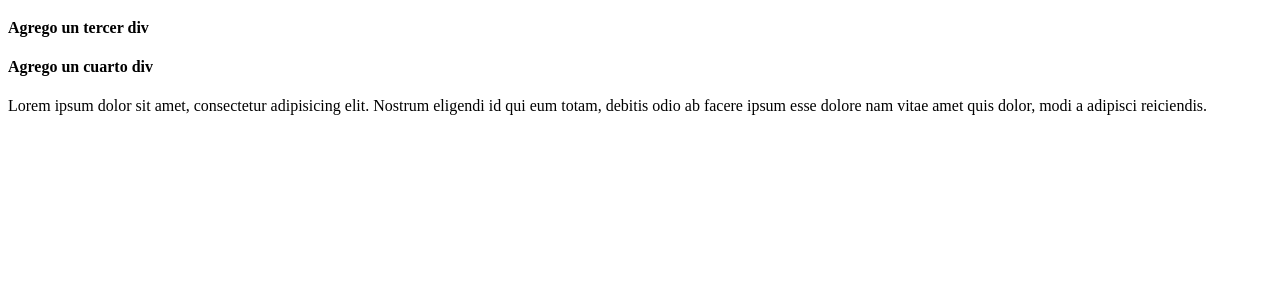
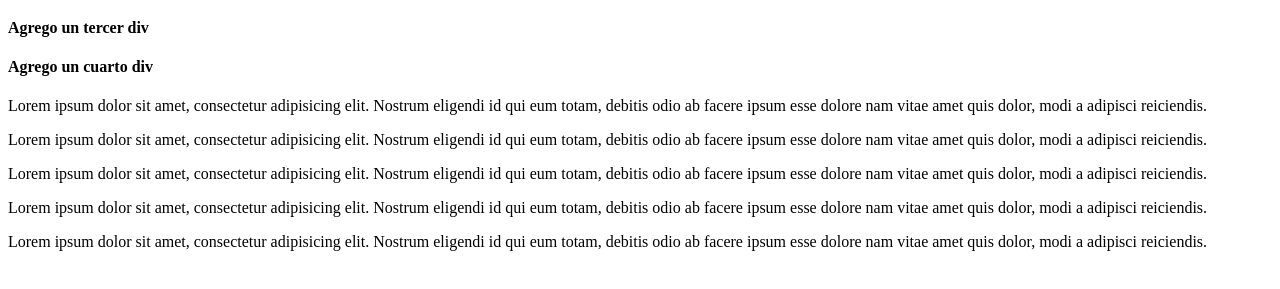
Before and after one commit to perkirch/inicioGit, a plain HTML site: page index.html in a window 1280 px wide. Shown: the part 87-376 px from the top of the page. Drawn offline with Linux system fonts and the light colour scheme.

Commit message:
agrego muchos parrafos lorem

```diff
--- a/index.html
+++ b/index.html
@@ -16,3 +16,12 @@
 <p>
     Lorem ipsum dolor sit amet, consectetur adipisicing elit. Nostrum eligendi id qui eum totam, debitis odio ab facere ipsum esse dolore nam vitae amet quis dolor, modi a adipisci reiciendis.
 </p>
+<p>
+    Lorem ipsum dolor sit amet, consectetur adipisicing elit. Nostrum eligendi id qui eum totam, debitis odio ab facere ipsum esse dolore nam vitae amet quis dolor, modi a adipisci reiciendis.
+</p><p>
+    Lorem ipsum dolor sit amet, consectetur adipisicing elit. Nostrum eligendi id qui eum totam, debitis odio ab facere ipsum esse dolore nam vitae amet quis dolor, modi a adipisci reiciendis.
+</p><p>
+    Lorem ipsum dolor sit amet, consectetur adipisicing elit. Nostrum eligendi id qui eum totam, debitis odio ab facere ipsum esse dolore nam vitae amet quis dolor, modi a adipisci reiciendis.
+</p><p>
+    Lorem ipsum dolor sit amet, consectetur adipisicing elit. Nostrum eligendi id qui eum totam, debitis odio ab facere ipsum esse dolore nam vitae amet quis dolor, modi a adipisci reiciendis.
+</p
```
